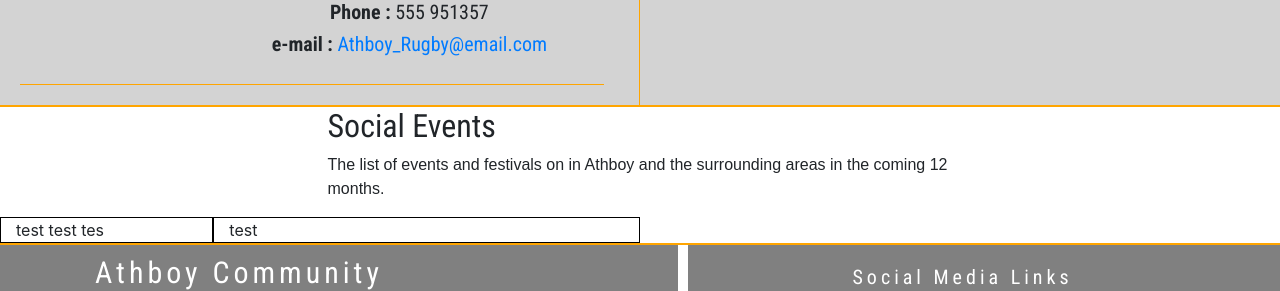
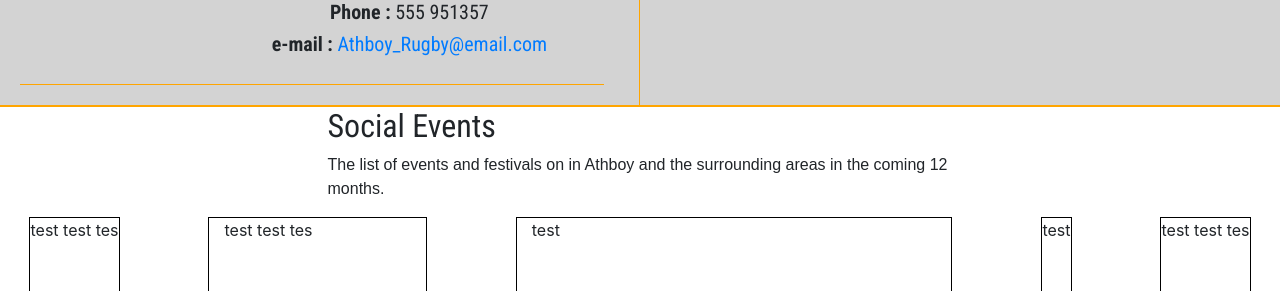
Before and after one commit to meltaylor78/athboy, a plain HTML site: page activites.html in a window 1280 px wide. Shown: the part 2399-2690 px from the top of the page. Drawn offline with nearby package versions, Linux system fonts and the light colour scheme.

```diff
--- a/activites.html
+++ b/activites.html
@@ -257,7 +257,7 @@
         </div>
         <div class="fluid-container lightcontainer">
             <div class="row">
-                <div class="col-6 colcenter">
+                <div class="col-6 eventsectionrow">
                     <h2> Social Events</h2>
                     <p>
                     The list of events and festivals on in Athboy and the surrounding areas in the coming 12 months.
@@ -265,11 +265,20 @@
                 </div>
             </div>
             <div class="row eventrow">
+                <div class="col-2.75 eventcol eventcolred">
+                    test test tes
+                </div>
                 <div class="col-2 eventcol eventcolred">
                     test test tes
                 </div>
                 <div class="col-4 eventcol">
                 test
+                </div>
+                <div class="col-0.5 eventcol">
+                test
+                </div>
+                <div class="col-2.75 eventcol eventcolred">
+                    test test tes
                 </div>
             </div>
         </div>
--- a/assets/css/style.css
+++ b/assets/css/style.css
@@ -306,15 +306,13 @@ p {
        background-color: white;
     }
 }
-
+.eventsectionrow{
+    margin: 0 auto;
+}
 .eventcol{
     border: 1px solid black;
-}
-.colcenter{
     margin: 0 auto;
-}
-.eventrow{
-    margin: 0 auto;
+    min-height: 100px;
 }
 
 /* -_-_-_-_-_-_-_-_-_-_ inquiry page _-_-_-_-_-_-_-_-_-_- */
```
Also changed, not shown: assets/images/history/athboy_mainstreet.jpg (added), assets/images/history/athboy_mainstreet_1916.jpg (added), assets/images/history/athboy_mainstreet_current.jpg (added), assets/images/history/church.jpg (added), assets/images/history/church_current.jpg (added), assets/images/history/pchurch.jpg (added), assets/images/history/train_workshop.jpg (added), assets/images/history/train_workshop_current.jpg (added), assets/images/history/ulsterbank.jpg (added), assets/images/history/ulsterbank_current.jpg (added).
